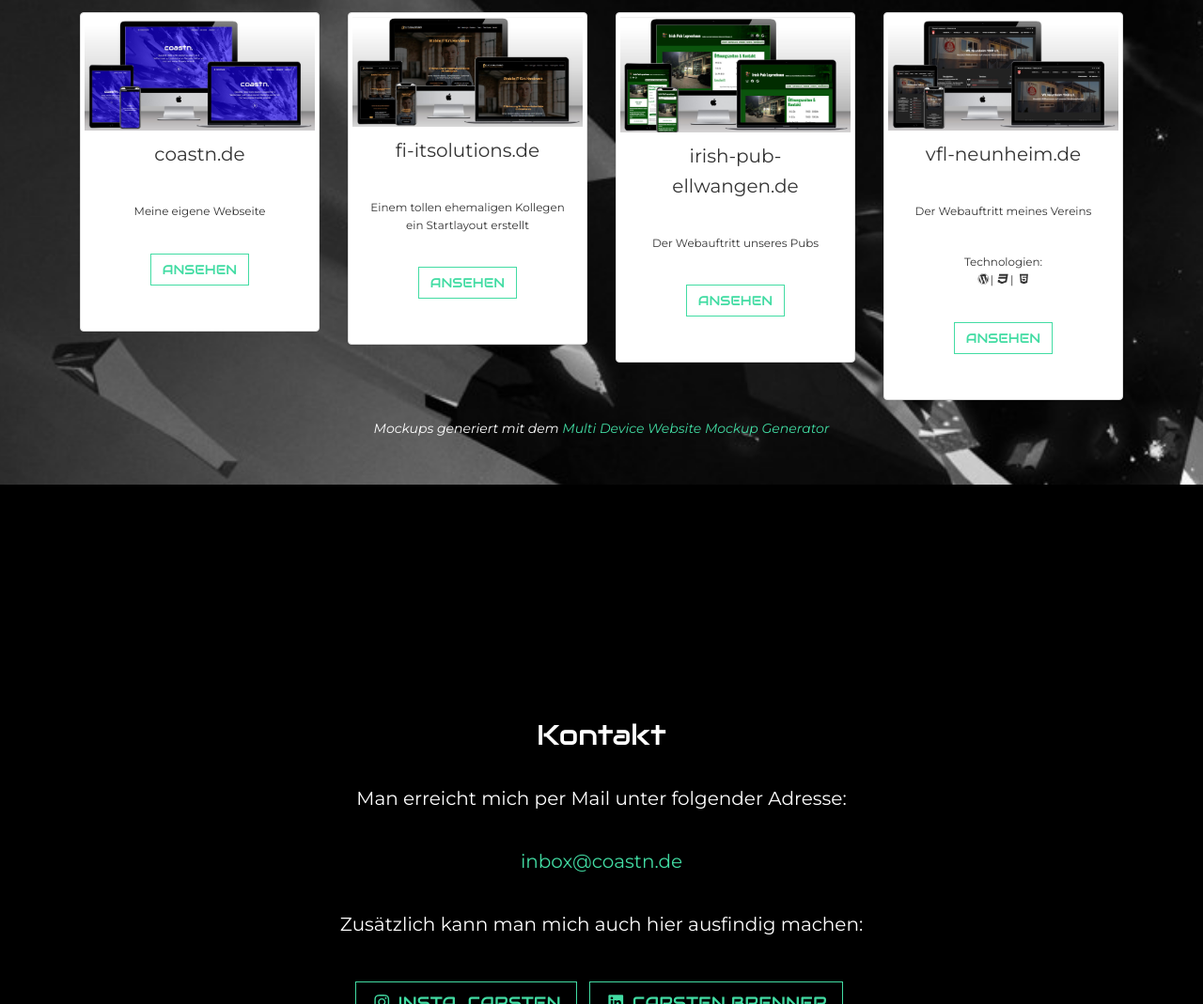
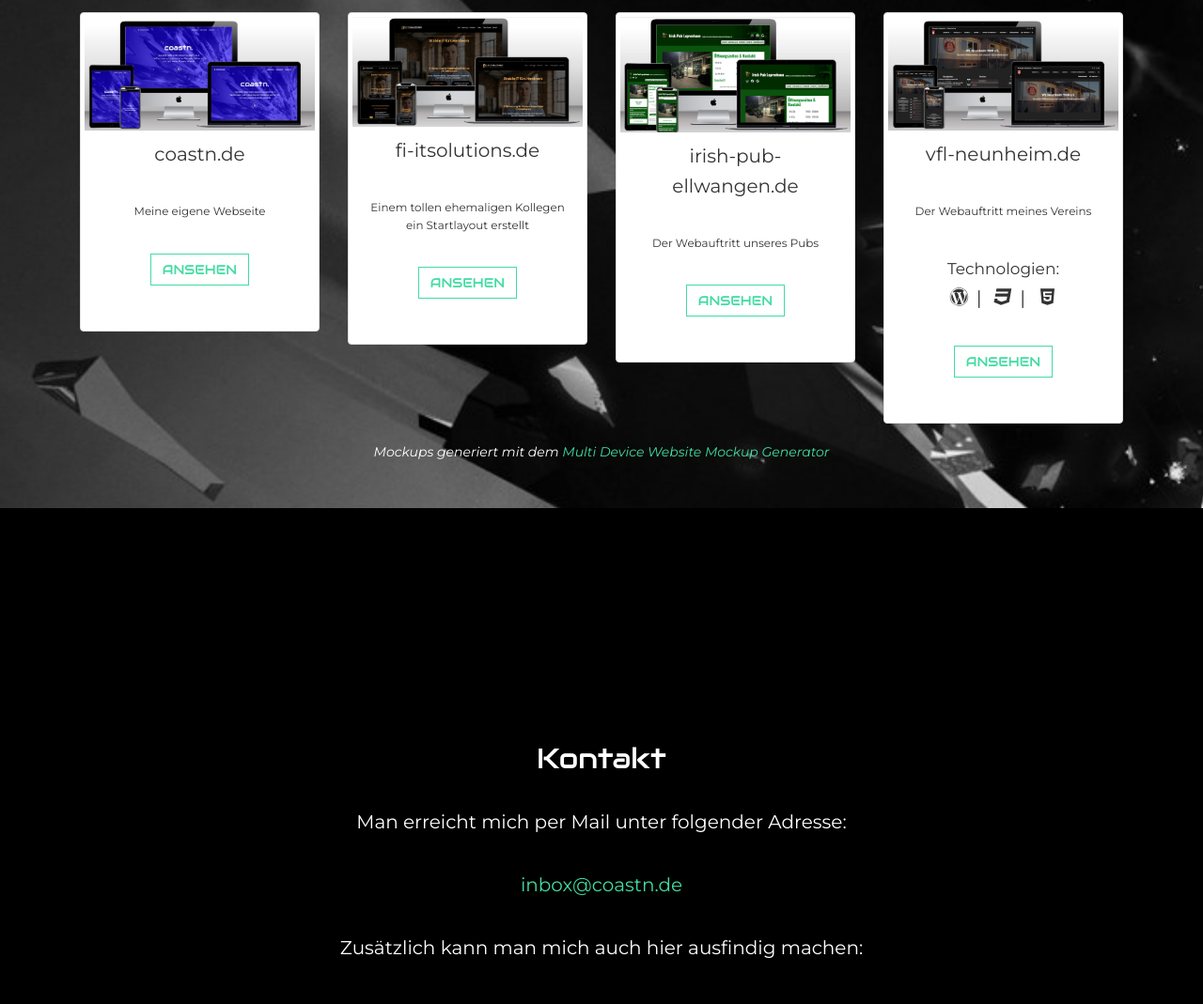
Before and after one commit to GitCoastn/coastn.de, a plain HTML site: page index.html in a window 1280 px wide. Shown: the part 2016-3085 px from the top of the page at 94% size. Drawn offline with Linux system fonts and the light colour scheme; a web font is replaced by a local one.

Commit message:
Refactor technologies section in index.html
Updated the technologies section to improve formatting and added non-breaking spaces.

```diff
--- a/index.html
+++ b/index.html
@@ -158,10 +158,10 @@
 						  <div class="caption">
 							<p>vfl-neunheim.de</p>
 							<p class="small">Der Webauftritt meines Vereins</p>
-							<p class="small">
-								Technologien:<br/>
-								<i class="fab fa-wordpress" title="Wordpress"></i>&vert;
-								<i class="fab fa-css3" title="CSS"></i>&vert;
+							<p>
+								<span class="small">Technologien:</span><br/>
+								<i class="fab fa-wordpress" title="Wordpress"></i>&nbsp;&vert;&nbsp;
+								<i class="fab fa-css3" title="CSS"></i>&nbsp;&vert;&nbsp;
 								<i class="fab fa-html5" title="HTML5"></i>
 							<p><a href="https://vfl-neunheim.de" class="btn btn-default" role="button">Ansehen</a></p>
 						  </div>
```
